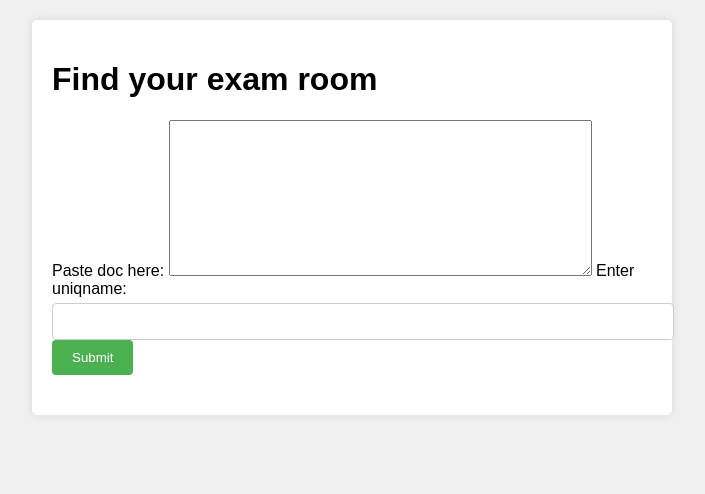
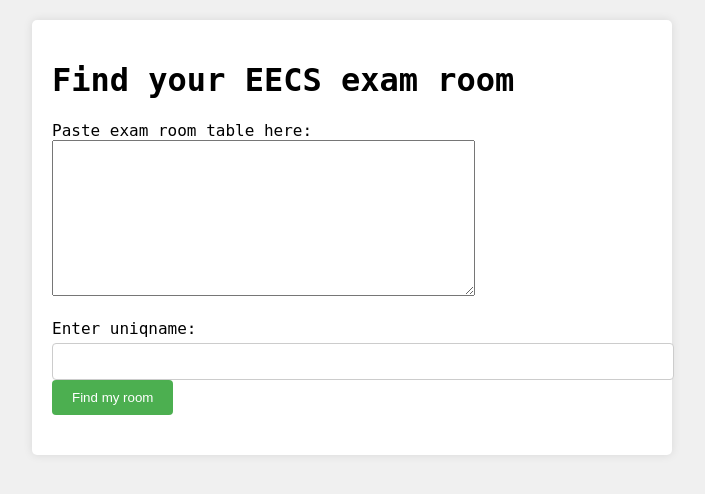
Before and after one commit to tessalee212/exam_room_finder, a Flask app: page / in a window 1280 px wide. Shown: the top 494 px of the page, without its empty margins (288-993 px from the left). Run offline with Flask 3, Linux system fonts and the light colour scheme.

Commit message:
Style changes

```diff
--- a/static/styles.css
+++ b/static/styles.css
@@ -1,5 +1,5 @@
 body {
-    font-family: Arial, sans-serif;
+    font-family: monospace, sans-serif;
     background-color: #f0f0f0;
     margin: 0;
     padding: 0;
--- a/templates/index.html
+++ b/templates/index.html
@@ -2,19 +2,21 @@
 <html lang="en">
 <head>
     <meta charset="UTF-8">
-    <meta name="viewport" content="width=device-width, initial-scale=1.0">
-    <title>Interactive Web Page</title>
+    <meta name="viewport" content="width=device-width">
+    <title>EECS Exam Room Search</title>
     <link rel="stylesheet" href="{{ url_for('static', filename='styles.css') }}">
 </head>
 <body>
     <div class="container">
-        <h1>Find your exam room</h1>
+        <h1>Find your EECS exam room</h1>
         <form id="inputForm" action="/process" method="POST">
-            <label for="room_data_text">Paste doc here:</label>
+            <label for="room_data_text">Paste exam room table here:</label>
+            <br>
             <textarea id="room_data_text" name="room_data_text" rows="10" cols="50"></textarea>
+            <br><br>
             <label for="uniqname">Enter uniqname:</label>
             <input type="text" id="uniqname" name="uniqname">
-            <button type="submit">Submit</button>
+            <button type="submit">Find my room</button>
         </form>
         {% if result %}
         <div id="output">
```
Also changed, not shown: README.md, 1 other file.
